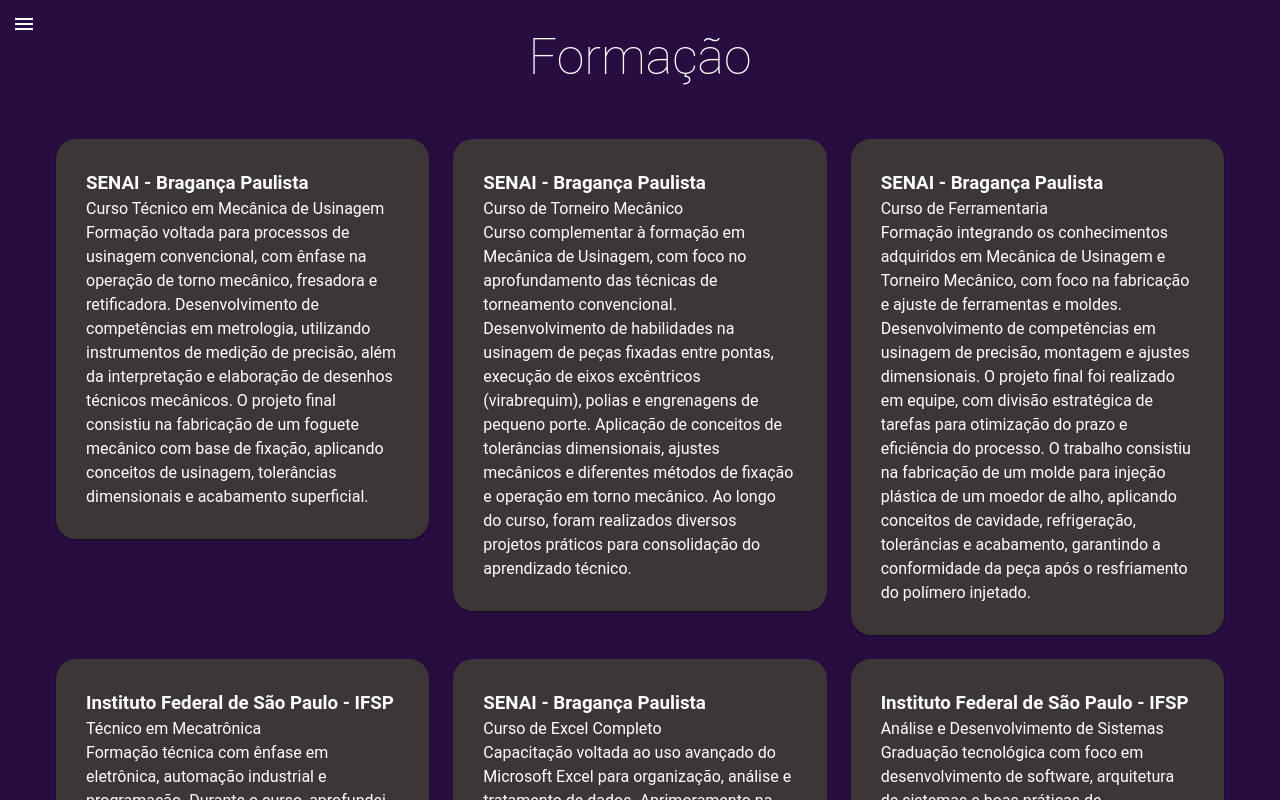
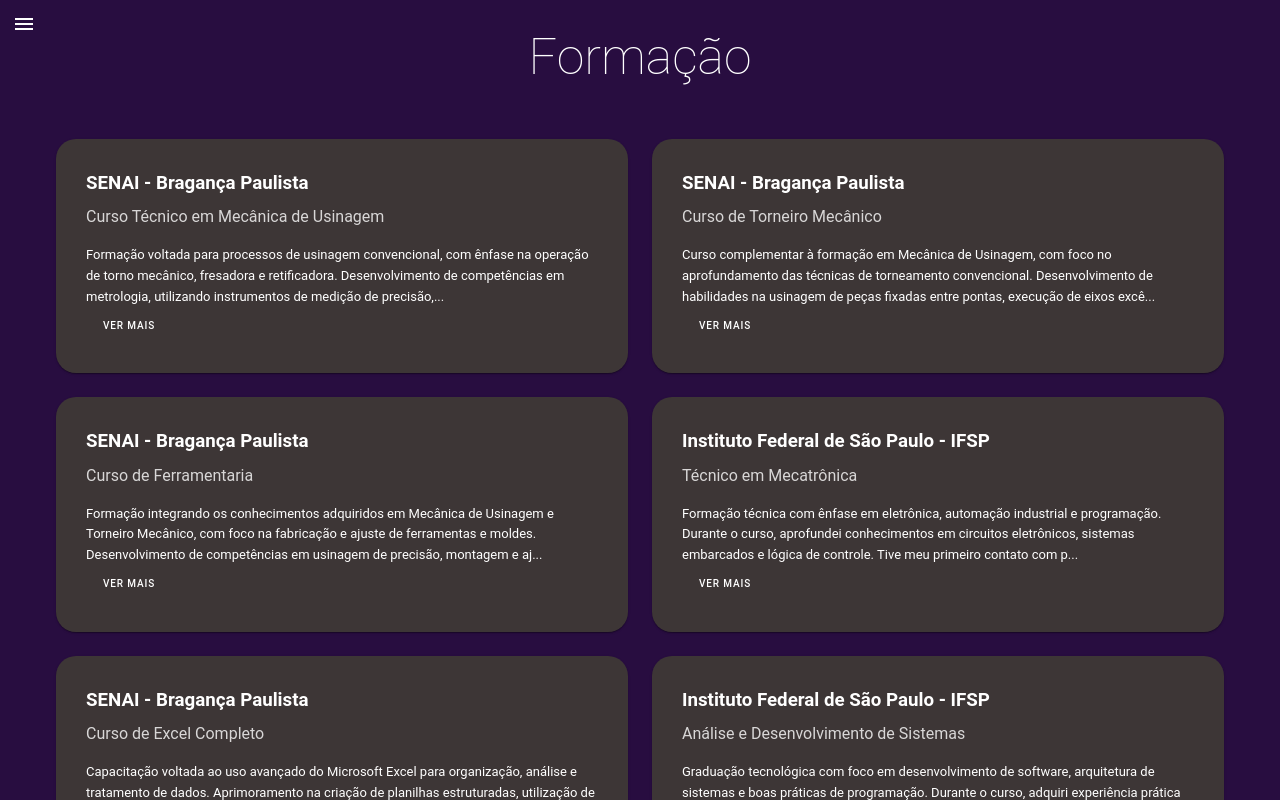
Before and after one commit to BrunoCardoso12/Portifolio-vuetify, a Vue app: page /#/formacao in a window 1280 px wide. Shown: the top 800 px of the page. Built offline with nearby package versions, Linux system fonts and the light colour scheme.

Commit message:
Correcao nmas formatacoes dos cards

```diff
--- a/src/views/Formacao.vue
+++ b/src/views/Formacao.vue
@@ -7,15 +7,28 @@
         <v-row justify="center" align="stretch" class="mt-4">
           <v-col
             cols="12"
-            sm="6"
-            md="4"
+            sm="12"
+            md="6"
+            lg="6"
             v-for="(card, index) in cards"
             :key="index"
           >
-            <v-card class="formacao-card">
-              <h3>{{ card.titulo }}</h3>
-              <p>{{ card.descricao }}</p>
-              <p>{{ card.mensagem }}</p>
+            <v-card class="formacao-card d-flex flex-column" height="100%">
+              <h3 class="formacao-card-title">{{ card.titulo }}</h3>
+              <p class="formacao-card-subtitle">{{ card.descricao }}</p>
+              <p class="formacao-card-text">{{ getPreview(card.mensagem) }}</p>
+
+              <v-spacer />
+
+              <v-btn
+                v-if="card.mensagem.length > PREVIEW_LIMIT"
+                variant="text"
+                class="expand-btn"
+                @click="openDialog(card)"
+              >
+                Ver mais
+              </v-btn>
+
               <v-btn
                 v-if="card.link"
                 :href="card.link"
@@ -30,11 +43,57 @@
           </v-col>
         </v-row>
       </v-container>
+
+      <v-dialog
+        v-model="dialog"
+        max-width="760"
+        class="formacao-dialog"
+      >
+        <v-card class="formacao-dialog-card">
+          <v-card-title class="formacao-card-title">
+            {{ selectedCard?.titulo }}
+          </v-card-title>
+
+          <v-card-subtitle class="formacao-card-subtitle">
+            {{ selectedCard?.descricao }}
+          </v-card-subtitle>
+
+          <v-card-text class="formacao-card-text">
+            {{ selectedCard?.mensagem }}
+          </v-card-text>
+
+          <v-card-actions>
+            <v-spacer />
+            <v-btn variant="text" @click="dialog = false" style="font-size: x-small;">
+              Fechar
+            </v-btn>
+          </v-card-actions>
+        </v-card>
+      </v-dialog>
     </v-main>
   </v-app>
 </template>
 
 <script setup>
+import { ref } from 'vue'
+
+const PREVIEW_LIMIT = 220
+const dialog = ref(false)
+const selectedCard = ref(null)
+
+function openDialog(card) {
+  selectedCard.value = card
+  dialog.value = true
+}
+
+function getPreview(text) {
+  if (text.length <= PREVIEW_LIMIT) {
+    return text
+  }
+
+  return `${text.slice(0, PREVIEW_LIMIT)}...`
+}
+
 const cards = [
   {
     titulo: 'SENAI - Bragança Paulista',
@@ -90,4 +149,32 @@
   border-radius: 20px;
   padding: 30px;
 }
+
+.formacao-card-title {
+  margin-bottom: 8px;
+}
+
+.formacao-card-subtitle {
+  margin-bottom: 16px;
+  opacity: 0.8;
+}
+
+.formacao-card-text {
+  font-size: small;
+  line-height: 1.6;
+}
+
+.expand-btn {
+  font-size: x-small;
+  align-self: flex-start;
+  padding-left: 2;
+}
+
+:deep(.formacao-dialog .v-overlay__scrim) {
+  backdrop-filter: blur(4px);
+}
+
+.formacao-dialog-card {
+  border-radius: 20px;
+}
 </style>
```
